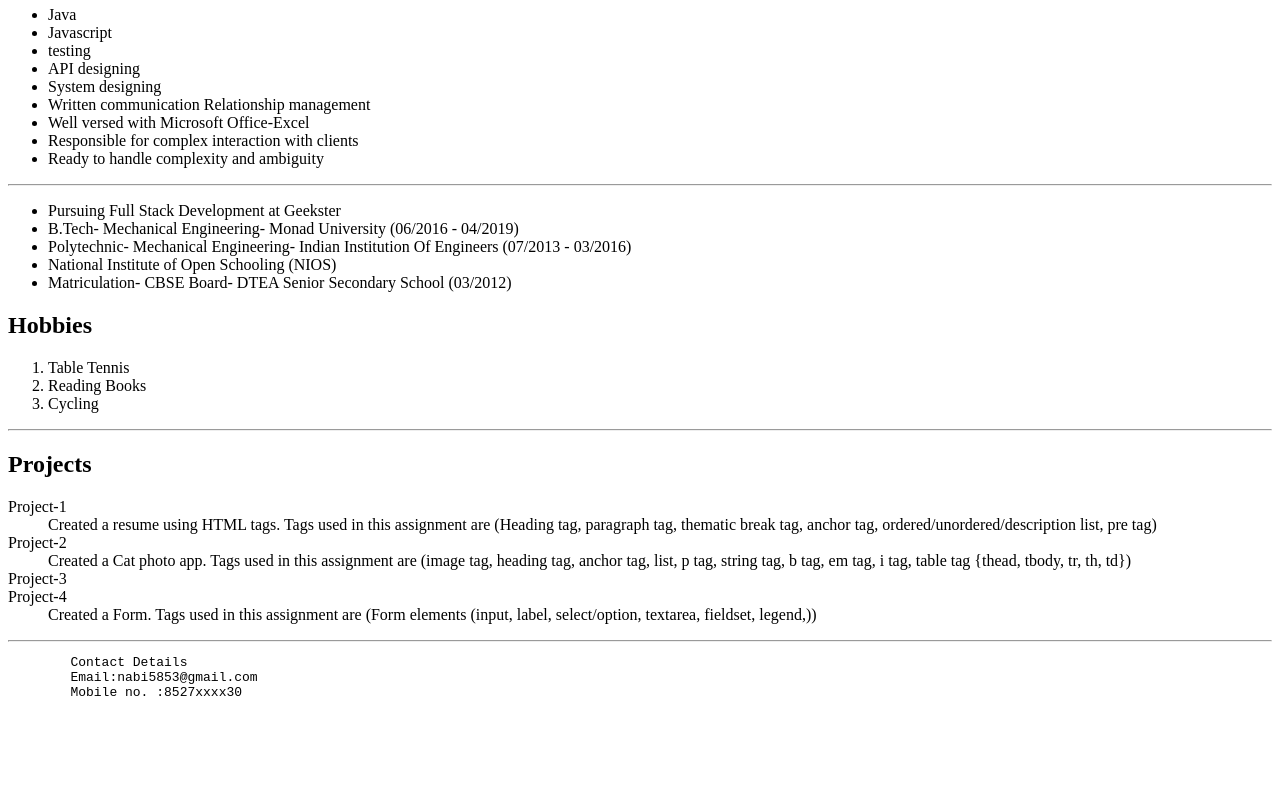
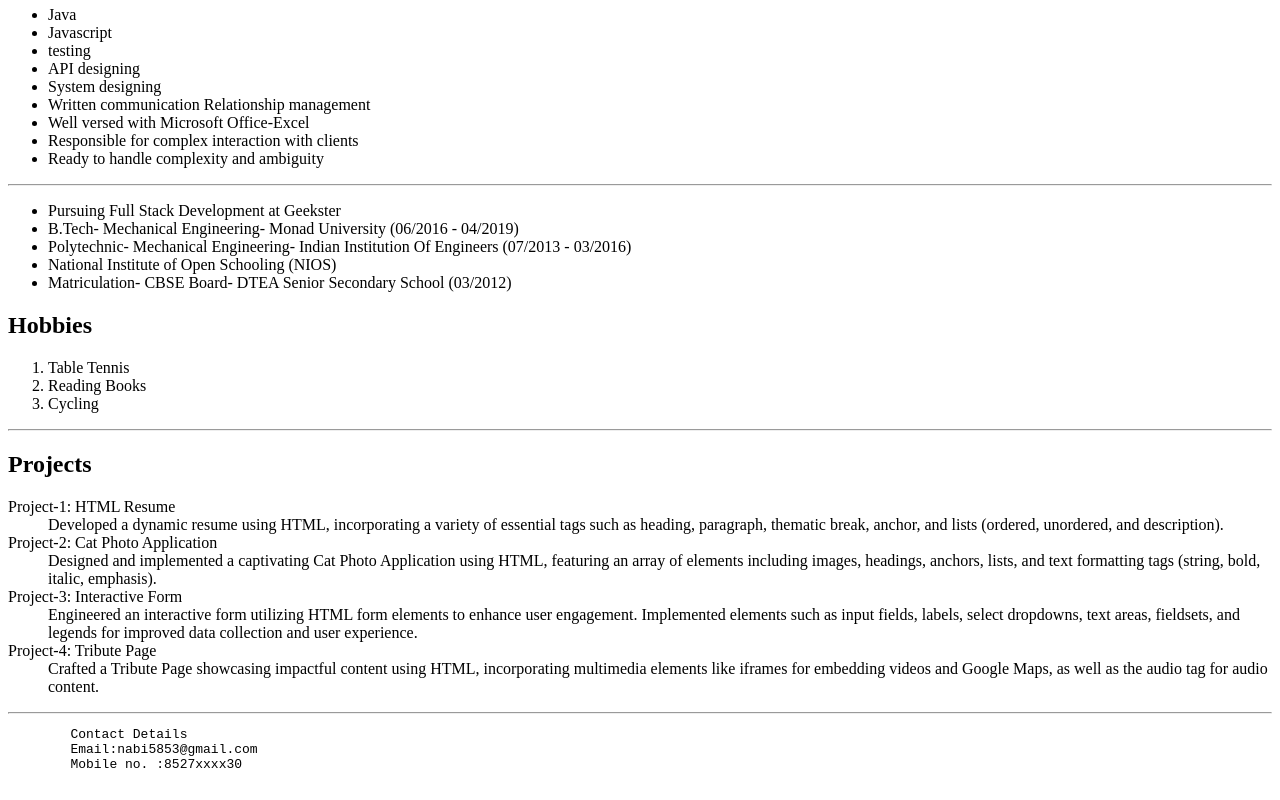
Before and after one commit to Nabi5853/Personal-resume, a plain HTML site: page index.html in a window 1280 px wide. Shown: the part 603-1403 px from the top of the page. Before the commit the page ends 1331 px from the top, so only its background shows below. Drawn offline with Linux system fonts and the light colour scheme.

Commit message:
edited more

```diff
--- a/index.html
+++ b/index.html
@@ -53,17 +53,17 @@
     <hr/>
     <h2>Projects</h2>
     <dl>
-        <dt>Project-1</dt>
-        <dd>Created a resume using HTML tags. Tags used in this assignment are (Heading tag, paragraph tag, thematic break tag, anchor tag, ordered/unordered/description list, pre tag)</dd>
+            <dt>Project-1: HTML Resume</dt>
+            <dd>Developed a dynamic resume using HTML, incorporating a variety of essential tags such as heading, paragraph, thematic break, anchor, and lists (ordered, unordered, and description).</dd>
 
-        <dt>Project-2</dt>
-        <dd>Created a Cat photo app. Tags used in this assignment are (image tag, heading tag, anchor tag, list, p tag, string tag, b tag, em tag, i tag, table tag {thead, tbody, tr, th, td})</dd>
+            <dt>Project-2: Cat Photo Application</dt>
+            <dd>Designed and implemented a captivating Cat Photo Application using HTML, featuring an array of elements including images, headings, anchors, lists, and text formatting tags (string, bold, italic, emphasis).</dd>
 
-        <dt>Project-3</dt>
-        <dd></dd>
+            <dt>Project-3: Interactive Form</dt>
+            <dd>Engineered an interactive form utilizing HTML form elements to enhance user engagement. Implemented elements such as input fields, labels, select dropdowns, text areas, fieldsets, and legends for improved data collection and user experience.</dd>
 
-        <dt>Project-4</dt>
-        <dd>Created a Form. Tags used in this assignment are (Form elements (input, label, select/option, textarea, fieldset, legend,))</dd>
+            <dt>Project-4: Tribute Page</dt>
+            <dd>Crafted a Tribute Page showcasing impactful content using HTML, incorporating multimedia elements like iframes for embedding videos and Google Maps, as well as the audio tag for audio content. </dd>
 
     </dl>
     <hr/>
```
